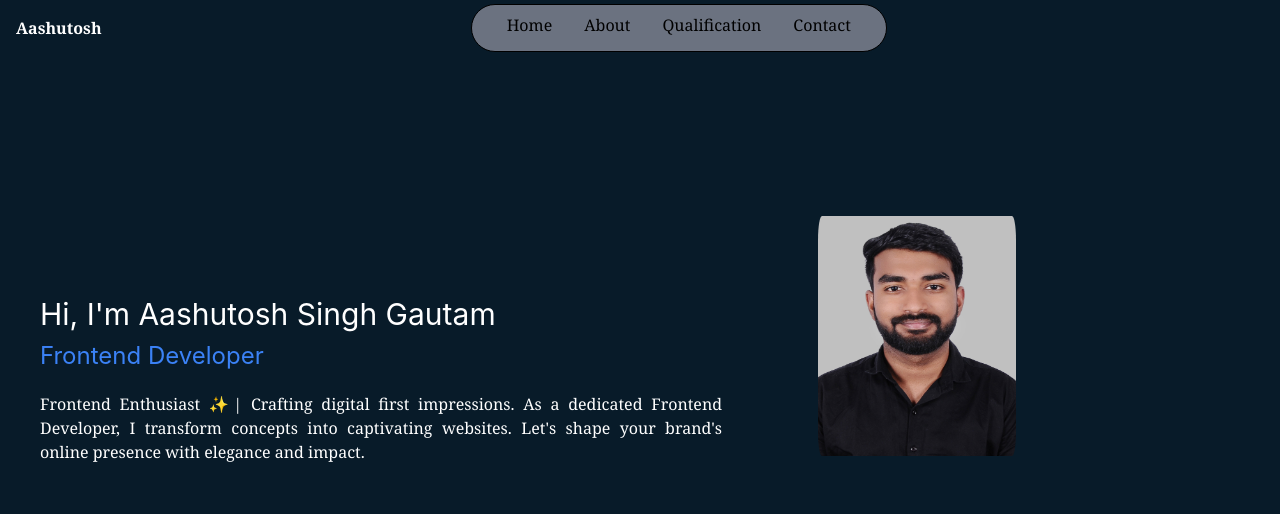
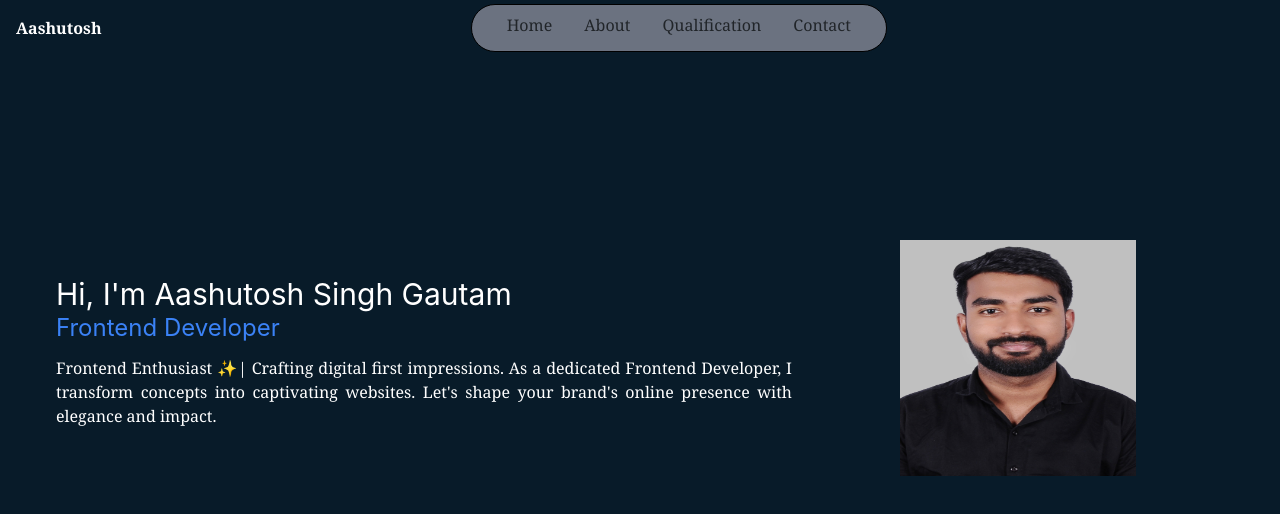
Before and after one commit to AashutoshSingh29/portfolio-Aashu, a React (Create React App) app: page / in a window 1280 px wide. Shown: the top 514 px of the page. Built offline with nearby package versions, Linux system fonts and the light colour scheme.

Commit message:
tailwind css removed

```diff
--- a/public/index.html
+++ b/public/index.html
@@ -10,12 +10,12 @@
       content="Web site created using create-react-app"
     />
     <link rel="apple-touch-icon" href="%PUBLIC_URL%/logo192.png" />
-    <!-- <link
+    <link
       href="https://cdn.jsdelivr.net/npm/bootstrap@5.3.2/dist/css/bootstrap.min.css"
       rel="stylesheet"
       integrity="sha384-T3c6CoIi6uLrA9TneNEoa7RxnatzjcDSCmG1MXxSR1GAsXEV/Dwwykc2MPK8M2HN"
       crossorigin="anonymous"
-    /> -->
+    />
     <!--
       manifest.json provides metadata used when your web app is installed on a
       user's mobile device or desktop. See https://developers.google.com/web/fundamentals/web-app-manifest/
@@ -34,11 +34,11 @@
   </head>
   <body>
     <noscript>You need to enable JavaScript to run this app.</noscript>
-    <!-- <script
+    <script
       src="https://cdn.jsdelivr.net/npm/bootstrap@5.3.2/dist/js/bootstrap.bundle.min.js"
       integrity="sha384-C6RzsynM9kWDrMNeT87bh95OGNyZPhcTNXj1NW7RuBCsyN/o0jlpcV8Qyq46cDfL"
       crossorigin="anonymous"
-    ></script> -->
+    ></script>
     <div id="root"></div>
     <!--
       This HTML file is a template.
--- a/src/components/Intro.js
+++ b/src/components/Intro.js
@@ -3,25 +3,19 @@ import photo from "../Images/Ashu_image.jpg";
 const Intro = () => {
   return (
     <>
-      <div className="flex flex-col md:flex-row justify-between md:my-0">
-        <div className=" Intro container text-justify px-4 md:px-6 lg:px-10 w-full md:w-3/5 mb-6 md:mb-0 ">
-          <h1 className=" text-3xl text-white">
-            Hi, I'm Aashutosh Singh Gautam
-          </h1>
-          <h3 className=" text-2xl text-blue-500 py-2">Frontend Developer</h3>
-          <p className="py-3 text-white font-serif">
+      <div className="intro ">
+        <div className=" intro-container ">
+          <h1 className="intro-name">Hi, I'm Aashutosh Singh Gautam</h1>
+          <h3 className="intro-designation">Frontend Developer</h3>
+          <p>
             Frontend Enthusiast ✨| Crafting digital first impressions. As a
             dedicated Frontend Developer, I transform concepts into captivating
             websites. Let's shape your brand's online presence with elegance and
             impact.
           </p>
         </div>
-        <div className=" px-9 py-12 md:mr-52 md:my-20 ">
-          <img
-            className=" w-60 h-60 md:max-w-full rounded-3xl px-5 my-8"
-            src={photo}
-            alt=""
-          />
+        <div className="profile-image">
+          <img src={photo} alt="" />
         </div>
       </div>
     </>
--- a/src/index.css
+++ b/src/index.css
@@ -109,3 +109,79 @@ code {
   cursor: pointer;
   box-sizing: border-box;
 }
+
+/* Intro Css */
+
+.intro {
+  display: flex;
+  flex-direction: row;
+  flex-wrap: wrap;
+}
+
+@media (max-width: 768px) {
+  .intro {
+    margin-top: 80px;
+  }
+}
+
+.intro p {
+  --tw-text-opacity: 1;
+  color: rgb(255 255 255 / var(--tw-text-opacity));
+  font-family: ui-serif, Georgia, Cambria, "Times New Roman", Times, serif;
+  padding-top: 0.75rem /* 12px */;
+  padding-bottom: 0.75rem /* 12px */;
+}
+
+.intro-container {
+  display: flex;
+  flex-direction: column;
+  justify-content: center;
+  text-align: justify;
+  width: 60%;
+  padding: 16px;
+  margin-left: 40px;
+}
+
+@media (max-width: 786px) {
+  .intro-container {
+    width: 100%;
+    margin: 0;
+  }
+}
+
+.intro-name {
+  font-size: 1.875rem /* 30px */;
+  line-height: 2.25rem /* 36px */;
+  --tw-text-opacity: 1;
+  color: rgb(255 255 255 / var(--tw-text-opacity));
+}
+
+.intro-designation {
+  font-size: 1.5rem /* 24px */;
+  line-height: 2rem /* 32px */;
+  --tw-text-opacity: 1;
+  color: rgb(59 130 246 / var(--tw-text-opacity));
+}
+
+.profile-image {
+  padding-left: 2.25rem /* 36px */;
+  padding-right: 2.25rem /* 36px */;
+  padding-top: 3rem /* 48px */;
+  padding-bottom: 3rem /* 48px */;
+  margin-top: 80px;
+  margin-bottom: 80px;
+}
+
+@media (max-width: 786px) {
+  .profile-image {
+    margin: 0%;
+    padding: 0%;
+  }
+}
+
+.profile-image img {
+  padding: 2rem;
+  margin: 1.5rem;
+  width: 300px;
+  height: 300px;
+}
```
